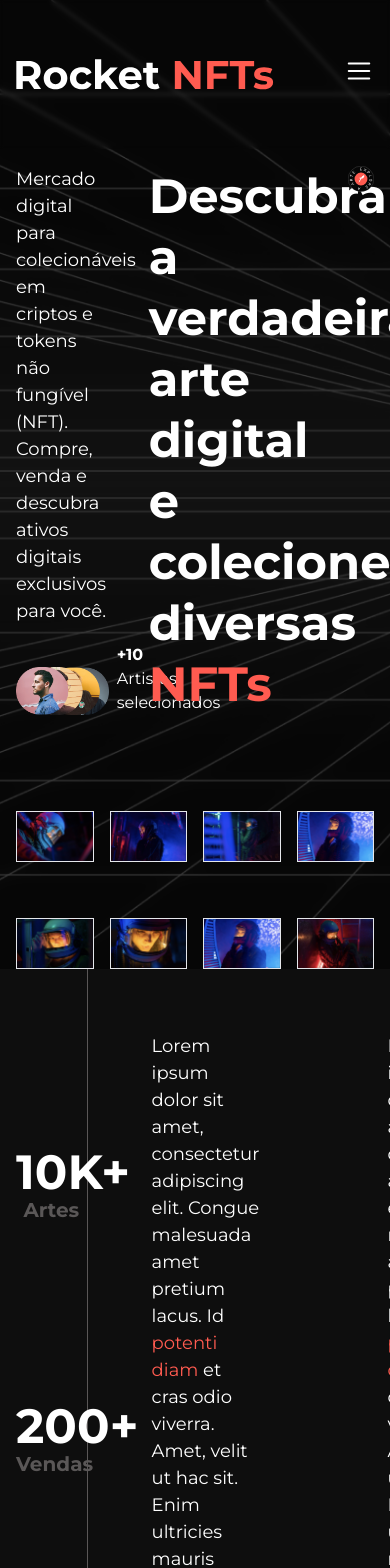
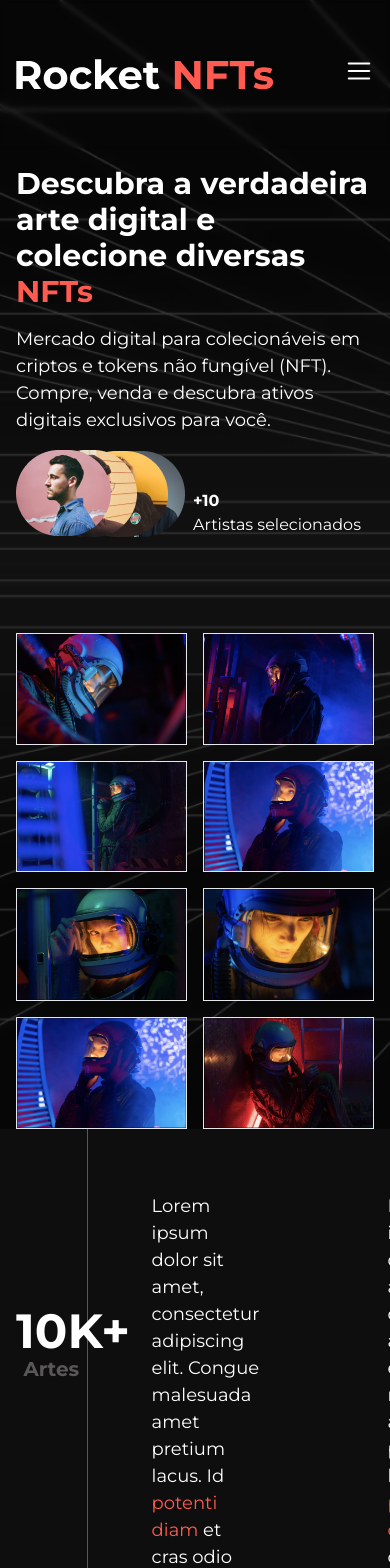
Before and after one commit to devsantosbruno/rocket-NFT, a React (Vite) app: page / in a window 390 px wide. Shown: the top 1568 px of the page. Built offline with nearby package versions, Linux system fonts and the light colour scheme.

Commit message:
feat: artists responsive

```diff
--- a/src/App.tsx
+++ b/src/App.tsx
@@ -13,7 +13,7 @@ export function App() {
       <main>
         <section className="bg-nft bg-cover bg-no-repeat pt-[166px]">
           <div className="container px-4 mx-auto">
-            <div className="grid grid-cols-6 gap-10">
+            <div className="flex flex-col-reverse lg:grid lg:grid-cols-6 lg:gap-5 2xl:gap-10">
               <div className="flex flex-col justify-between gap-4 col-span-2">
                 <p className="text-white text-[1.125rem]">
                   Mercado digital para colecionáveis em criptos e tokens não
@@ -31,17 +31,17 @@ export function App() {
                 </div>
               </div>
 
-              <h1 className="text-white font-bold text-5xl leading-[3.8125rem] col-span-3">
+              <h1 className="mb-4 lg:mb-0 text-white font-bold text-3xl lg:text-5xl lg:leading-[3.8125rem] col-span-3">
                 Descubra a verdadeira arte digital e colecione diversas{" "}
                 <span className="text-[#FF5B50]">NFTs</span>
               </h1>
 
-              <figure>
+              <figure className="hidden lg:block">
                 <img src="badge.svg" alt="" className="ml-auto" />
               </figure>
             </div>
 
-            <div className="grid grid-cols-4 gap-x-4 gap-y-14 mt-24">
+            <div className="grid grid-cols-2 sm:grid-cols-3 lg:grid-cols-4 gap-x-4 gap-y-4 lg:gap-y-14 mt-24">
               {[
                 ["gallery-1.png"],
                 ["gallery-2.png"],
@@ -180,7 +180,7 @@ export function App() {
               <span className="text-[#FF5B50]">Melhores</span> artistas
             </h2>
 
-            <div className="grid grid-cols-3 gap-28 mt-20 mb-16">
+            <div className="flex flex-col sm:grid sm:grid-cols-2 lg:grid-cols-3 gap-4 2xl:gap-28 mt-10 2xl:mt-20 mb-8 2xl:mb-16">
               {[
                 ["Mayk Brito", "80"],
                 ["Jakeliny G.", "99"],
--- a/src/components/Artist.tsx
+++ b/src/components/Artist.tsx
@@ -1,11 +1,13 @@
 export function Artist(props: any) {
   return (
-    <div className="bg-[#252525] group hover:bg-[#FF5B50] transition duration-200 flex items-center gap-10 px-8 py-6">
-      <img src={`artist-${props.artist}.png`} alt="" />
+    <div className="bg-[#252525] group hover:bg-[#FF5B50] transition duration-200 flex flex-row sm:flex-row items-center justify-center gap-3 md:gap-10 px-4 xl:px-8 py-3 xl:py-6">
+      <img src={`artist-${props.artist}.png`} alt="" className="" />
 
-      <div className="text-start">
-        <h4 className="text-white text-xl font-normal">{props.name}</h4>
-        <h4 className="text-[#FF5B50] group-hover:text-white transition duration-200 text-xl font-normal">
+      <div className="text-start sm:text-start">
+        <h4 className="text-white text-lg md:text-xl font-normal">
+          {props.name}
+        </h4>
+        <h4 className="text-[#FF5B50] group-hover:text-white transition duration-200 text-lg md:text-xl font-normal">
           {props.quantity} Fotografias
         </h4>
       </div>
```
